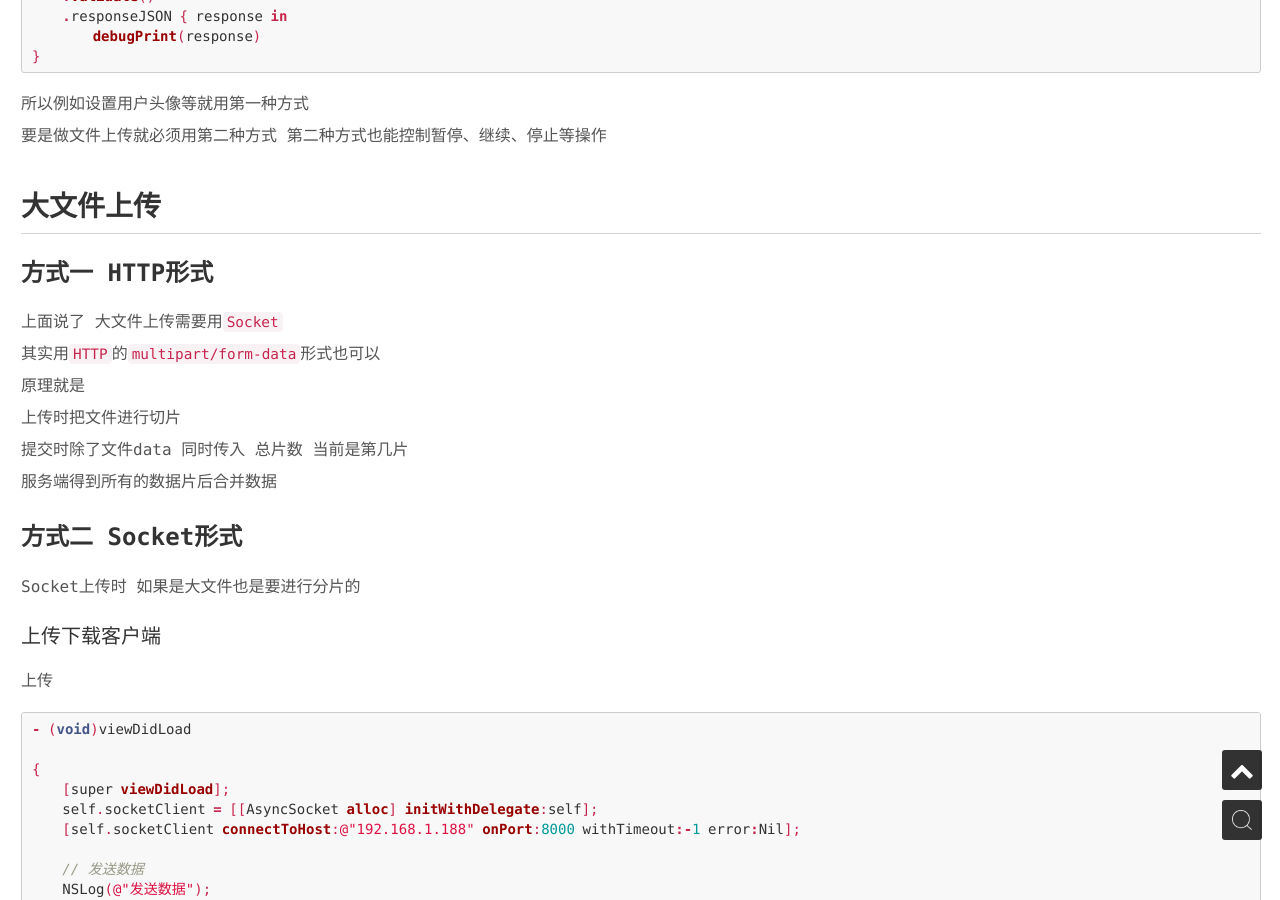
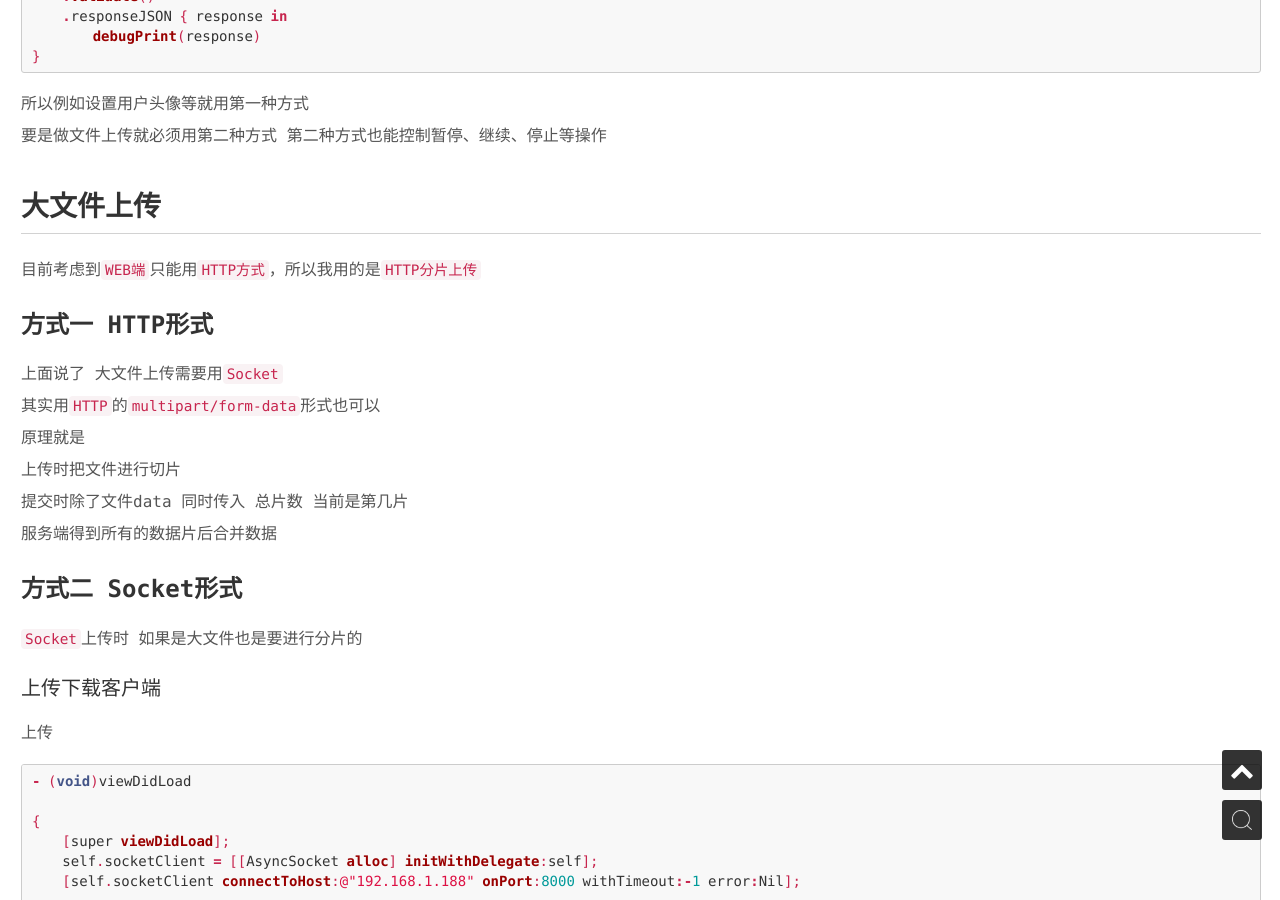
Before and after one commit to psvmc/myblog_jekyll, a Jekyll site: the page built from _posts/2016-06-06-ios-fileupload.md, in a window 1280 px wide and 900 px high, scrolled down 2342 px. Built offline with Jekyll 4.4.1, drawn with Linux system fonts in a browser that asks for light colours; nearby versions of some CDN libraries.

Commit message:
文章更新

```diff
--- a/_posts/2016-06-06-ios-fileupload.md
+++ b/_posts/2016-06-06-ios-fileupload.md
@@ -102,6 +102,8 @@ Alamofire.upload(.POST, "https://httpbin.org/post", file: imagePath)
 
 ## 大文件上传
 
+目前考虑到`WEB端`只能用`HTTP方式`，所以我用的是`HTTP分片上传`
+
 ### 方式一 HTTP形式
 
 上面说了  大文件上传需要用`Socket`
@@ -114,7 +116,7 @@ Alamofire.upload(.POST, "https://httpbin.org/post", file: imagePath)
 
 ### 方式二 Socket形式
 
-Socket上传时 如果是大文件也是要进行分片的
+`Socket`上传时 如果是大文件也是要进行分片的
 
 #### 上传下载客户端
 
```
